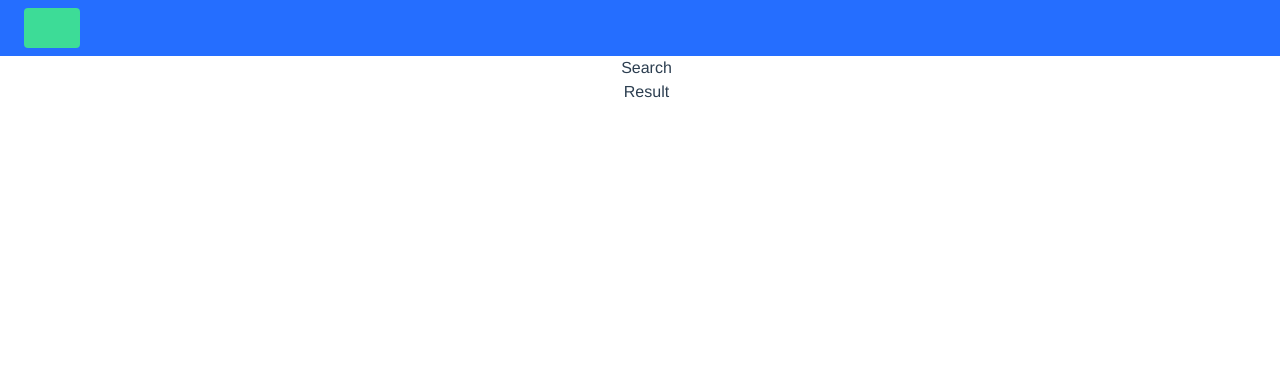
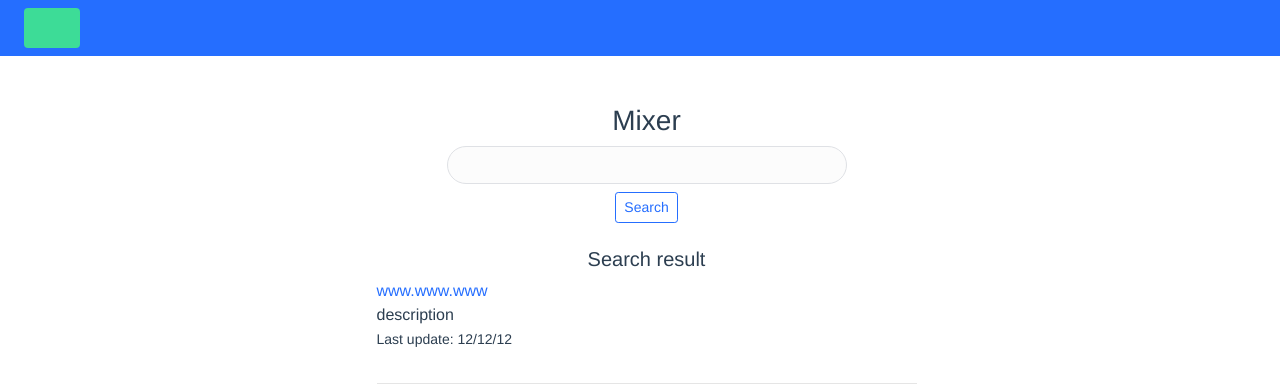
Before and after one commit to armanideveloper/chatTest, a Vue app: page / in a window 1280 px wide. Shown: the top 384 px of the page. Built offline with nearby package versions, Linux system fonts and the light colour scheme.

Commit message:
feature/ fit search part to its final view

```diff
--- a/src/App.vue
+++ b/src/App.vue
@@ -23,6 +23,12 @@ export default {
 </script>
 
 <style lang="scss">
+html {
+  height: 100%;
+}
+body {
+  min-height: 100%;
+}
 #app {
   font-family: Avenir, Helvetica, Arial, sans-serif;
   -webkit-font-smoothing: antialiased;
--- /dev/null
+++ b/src/components/atoms/button.vue
@@ -0,0 +1,25 @@
+<template>
+  <b-button class="btn-sm" :variant="buttonVariant">
+    {{ buttonText }}
+  </b-button>
+</template>
+
+<script>
+export default {
+  name: "custom-button",
+  props: {
+    buttonText: {
+      type: String,
+      default: 'Default Button'
+    },
+    buttonVariant: {
+      type: String,
+      default: "outline-primary"
+    }
+  }
+}
+</script>
+
+<style scoped>
+
+</style>
--- a/src/components/atoms/input.vue
+++ b/src/components/atoms/input.vue
@@ -1,5 +1,6 @@
 <template>
   <b-form-input
+    class="primary-input"
     :class="inputClassArray"
     :placeholder="inputPlaceholder"
     :autocomplete="cutomAutoComplete"
@@ -17,10 +18,7 @@ export default {
       default: null
     },
     inputClassArray: {
-      type: Array,
-      default: () => {
-        return ["primary-input"];
-      }
+      type: Array
     },
     cutomAutoComplete: {
       type: String,
@@ -38,7 +36,7 @@ export default {
 };
 </script>
 
-<style lang="scss" scoped>
+<style lang="scss">
 .primary-input {
   @include inputStyle($google-border, 34px);
   @include setBackgroundRgba($transparent, 0);
--- /dev/null
+++ b/src/components/atoms/resultBlock.vue
@@ -0,0 +1,43 @@
+<template>
+  <div class="search-wrapper">
+    <a class="search-wrapper-link">
+      {{ blockResult.link }}
+    </a>
+    <section class="search-wrapper-description">
+      {{ blockResult.description }}
+    </section>
+    <p>
+      <small class="search-wrapper-lastupdate">
+        Last update: {{ blockResult.date }}
+      </small>
+    </p>
+  </div>
+</template>
+
+<script>
+export default {
+  name: "resultBlock",
+  props: {
+    blockResult: {
+      type: Object,
+      default: () => ({
+        link: 'www.www.www',
+        description: 'description',
+        date: '12/12/12'
+      })
+    }
+  }
+}
+</script>
+
+<style lang="scss" scoped>
+  .search-wrapper {
+    display: flex;
+    flex-direction: column;
+    text-align: left;
+
+    &-link {
+      cursor: pointer;
+    }
+  }
+</style>
--- a/src/components/molecules/search-custom.vue
+++ b/src/components/molecules/search-custom.vue
@@ -1,20 +1,65 @@
 <template>
   <b-container>
-    <b-row>
-      <b-col cols="12">
-        Search
+    <b-row class="list-wrapper">
+      <b-col cols="12" class="list-wrapper-first">
+        <b-col cols="12" class="list-wrapper-first--search">
+          <h3 class="mb-2">
+            Mixer
+          </h3>
+          <input-search class="list-wrapper-first--search-input mb-2" />
+          <custom-button buttonText="Search" />
+        </b-col>
       </b-col>
-      <b-col cols="12">
-        Result
+      <b-col cols="12" class="mt-4 list-wrapper-last">
+        <div class="list-wrapper-last--result">
+          <h5 class="mb-2">
+            Search result
+          </h5>
+          <result-block />
+          <hr>
+        </div>
       </b-col>
     </b-row>
   </b-container>
 </template>
 
 <script>
+import inputSearch from "../atoms/input"
+import customButton from "../atoms/button"
+import resultBlock from "../atoms/resultBlock"
+
 export default {
-  name: "search-custom"
+  name: "search-custom",
+  components: {
+    inputSearch,
+    customButton,
+    resultBlock
+  },
+  data: function () {
+    return {
+      fakeJsonArray: []
+    }
+  },
 };
 </script>
 
-<style scoped></style>
+<style lang="scss" scoped>
+.list-wrapper {
+  &-first {
+    &--search {
+      &-input {
+        @include inputStyle($google-border, 34px);
+        width: 400px;
+        @include  alignCenterSafeMethod();
+      }
+    }
+  }
+
+  &-last {
+    &--result {
+      width: 50%;
+      @include  alignCenterSafeMethod();
+    }
+  }
+}
+</style>
--- a/src/components/organisms/wrapper-custom.vue
+++ b/src/components/organisms/wrapper-custom.vue
@@ -10,7 +10,7 @@
     <b-container>
       <b-row>
         <b-col>
-          <search-wrapper />
+          <search-wrapper class="mt-5" />
         </b-col>
       </b-row>
     </b-container>
--- a/src/scss/mixins/elementAlignment.scss
+++ b/src/scss/mixins/elementAlignment.scss
@@ -15,3 +15,8 @@
     transform: translate(-50%,-50%);
   }
 }
+
+@mixin alignCenterSafeMethod() {
+  margin-left: auto;
+  margin-right: auto;
+}
```
